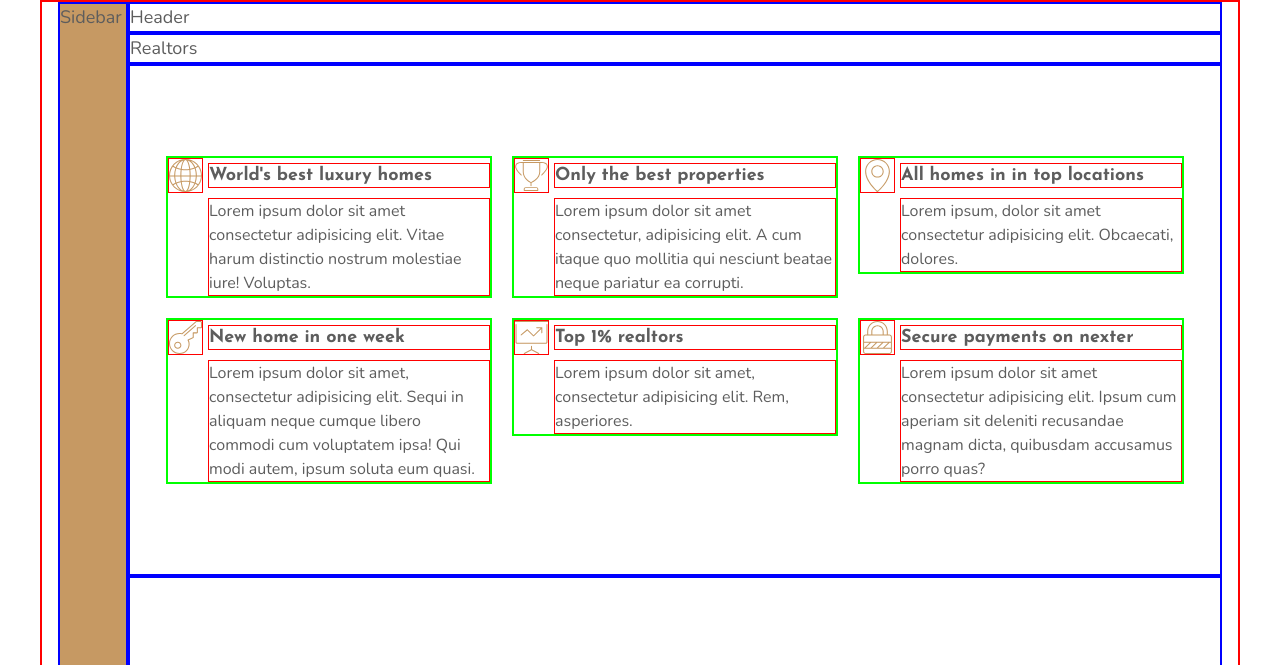
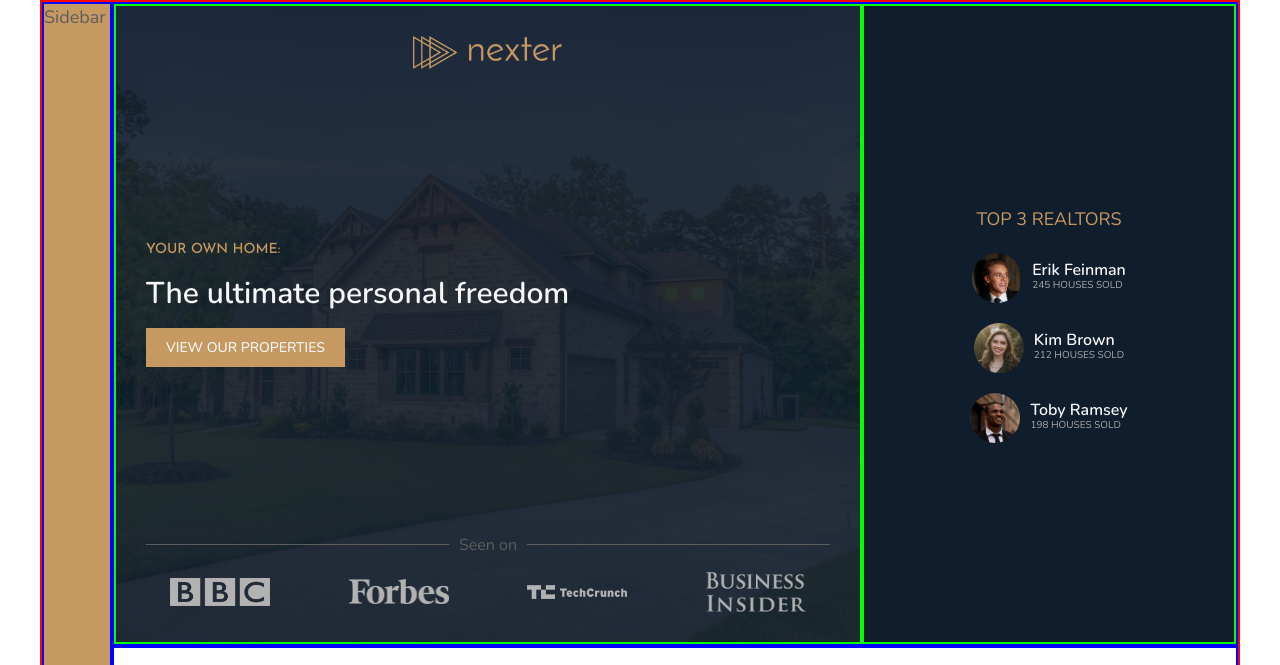
Before and after one commit to lantranad2/nexter, a website built with Parcel: page src/index.html in a window 1280 px wide. Shown: the top 665 px of the page. Built offline with nearby package versions, Linux system fonts and the light colour scheme.

Commit message:
Build the Hero component.

```diff
--- a/src/index.html
+++ b/src/index.html
@@ -21,8 +21,81 @@
   <body>
     <div class="container">
       <div class="sidebar">Sidebar</div>
-      <header class="header">Header</header>
-      <div class="realtors">Realtors</div>
+      <section class="hero">
+        <header class="header">
+          <img
+            class="header__logo"
+            src="images/logo-nexter.png"
+            alt="Nexter Logo"
+          />
+          <h2 class="header__subheading">Your own home:</h2>
+          <h1 class="header__heading">The ultimate personal freedom</h1>
+          <button class="btn btn--primary header__btn">
+            View our properties
+          </button>
+          <span class="text header__companies-heading">Seen on</span>
+          <div class="header__companies">
+            <img
+              class="header__company"
+              src="images/logo-bbc.png"
+              alt="BBC Logo"
+            />
+            <img
+              class="header__company"
+              src="images/logo-forbes.png"
+              alt="Forbes Logo"
+            />
+            <img
+              class="header__company"
+              src="images/logo-techcrunch.png"
+              alt="TechCrunch Logo"
+            />
+            <img
+              class="header__company"
+              src="images/logo-business-insider.png"
+              alt="Business Insider Logo"
+            />
+          </div>
+        </header>
+        <div class="realtors">
+          <h2 class="realtors__heading">Top 3 realtors</h2>
+          <div class="realtors__people">
+            <div class="realtors__person">
+              <img
+                class="realtors__img"
+                src="images/realtor-1.jpeg"
+                alt="Erik Feinman"
+              />
+              <div class="realtors__detail">
+                <span class="realtors__name">Erik Feinman</span>
+                <span class="realtors__sold">245 houses sold</span>
+              </div>
+            </div>
+            <div class="realtors__person">
+              <img
+                class="realtors__img"
+                src="images/realtor-2.jpeg"
+                alt="Kim Brown"
+              />
+              <div class="realtors__detail">
+                <span class="realtors__name">Kim Brown</span>
+                <span class="realtors__sold">212 houses sold</span>
+              </div>
+            </div>
+            <div class="realtors__person">
+              <img
+                class="realtors__img"
+                src="images/realtor-3.jpeg"
+                alt="Toby Ramsey"
+              />
+              <div class="realtors__detail">
+                <span class="realtors__name">Toby Ramsey</span>
+                <span class="realtors__sold">198 houses sold</span>
+              </div>
+            </div>
+          </div>
+        </div>
+      </section>
       <section class="block grid grid--partial features">
         <div class="grid__item feature feature--1">
           <svg class="feature__icon">
--- a/src/sass/base/_typography.scss
+++ b/src/sass/base/_typography.scss
@@ -50,6 +50,9 @@
   }
 }
 
+.subheading {
+}
+
 .text {
   @include xs-2 {
     font-size: 1.6rem;
--- a/src/sass/layouts/_container.scss
+++ b/src/sass/layouts/_container.scss
@@ -5,8 +5,8 @@
   width: min(100%, 1200px);
   margin-left: auto;
   margin-right: auto;
-  padding-left: $gutter;
-  padding-right: $gutter;
+  // padding-left: $gutter;
+  // padding-right: $gutter;
 
   border: 2px solid #f00;
 
--- a/src/sass/pages/_home.scss
+++ b/src/sass/pages/_home.scss
@@ -11,6 +11,7 @@
 @use "../sections/story";
 @use "../sections/gallery";
 @use "../sections/footer";
+@use "../sections/hero";
 
 @use "../layouts/container";
 @use "../layouts/grid";
--- /dev/null
+++ b/src/sass/sections/_hero.scss
@@ -0,0 +1,188 @@
+@use "../abstracts/variables" as *;
+@use "../abstracts/mixins" as *;
+
+.hero {
+  & > * {
+    border: 2px solid #0f0;
+  }
+
+  @include md {
+    display: grid;
+    grid-template-columns: 2fr 1fr;
+    gap: 0;
+    // align-items: center;
+  }
+}
+
+.header {
+  height: 80vh;
+  background: linear-gradient(
+      to right,
+      rgba($color-secondary, 0.9),
+      rgba($color-secondary, 0.9)
+    ),
+    url(../images/hero-bg.jpeg) no-repeat center / cover;
+  display: grid;
+  grid-template-rows: 1fr min-content min-content 1fr;
+  gap: 1.5rem;
+  padding: 3rem;
+
+  &__subheading {
+    color: $color-primary;
+    text-transform: uppercase;
+    font-family: $font-primary;
+    line-height: 1.3;
+    font-size: 1.4rem;
+    font-weight: 500;
+  }
+
+  &__heading {
+    color: $color-grey-light;
+    line-height: 1.3;
+    font-size: 3rem;
+    font-weight: 600;
+  }
+
+  &__logo {
+    max-width: 150px;
+    justify-self: center;
+  }
+
+  &__btn {
+    justify-self: start;
+    align-self: start;
+    letter-spacing: 0;
+    font-size: 1.4rem;
+    font-weight: 500;
+  }
+
+  &__companies-heading {
+    display: grid;
+    grid-template-columns: 1fr max-content 1fr;
+    gap: 1rem;
+    align-items: center;
+
+    &::before,
+    &::after {
+      content: "";
+      height: 1px;
+      background: $color-grey-dark;
+    }
+  }
+
+  &__companies {
+    display: grid;
+    grid-template-columns: repeat(4, 1fr);
+    gap: 3rem;
+    align-items: center;
+    justify-items: center;
+  }
+
+  &__company {
+    max-width: 10rem;
+    filter: brightness(70%);
+  }
+
+  @include xs-2 {
+    &__companies {
+      grid-template-columns: repeat(2, 1fr);
+      gap: 2rem;
+    }
+
+    &__company {
+      max-width: 7rem;
+    }
+  }
+
+  @include xs-3 {
+    &__heading {
+      font-size: 2.6rem;
+      font-weight: 700;
+    }
+
+    &__subheading {
+      font-size: 1.2rem;
+      font-weight: 600;
+    }
+
+    &__btn {
+      font-size: 1.2rem;
+      padding: 0.8rem 1rem;
+    }
+  }
+
+  @include xs-4 {
+    &__heading {
+      font-size: 2.4rem;
+    }
+  }
+
+  @include xs-5 {
+  }
+}
+
+.realtors {
+  background: $color-secondary;
+  padding: 3rem;
+  display: grid;
+  align-content: center;
+
+  &__heading {
+    color: $color-primary;
+    text-transform: uppercase;
+    text-align: center;
+    font-size: 1.8rem;
+    font-weight: 400;
+    margin-bottom: 2rem;
+  }
+
+  &__people {
+    display: grid;
+    justify-items: center;
+    gap: 2rem;
+  }
+
+  &__person {
+    display: flex;
+    align-items: center;
+    gap: 1rem;
+  }
+
+  &__img {
+    width: 50px;
+    height: 50px;
+    border-radius: 100%;
+  }
+
+  &__detail {
+    display: flex;
+    flex-direction: column;
+  }
+
+  &__name {
+    color: $color-grey-light;
+    font-size: 1.6rem;
+    font-weight: 600;
+    line-height: 1;
+  }
+
+  &__sold {
+    text-transform: uppercase;
+    font-size: 1rem;
+    color: $color-grey;
+  }
+
+  @include sm {
+    &__people {
+      grid-template-columns: repeat(3, minmax(min-content, 20rem));
+      align-items: center;
+      justify-content: center;
+    }
+  }
+
+  @include md {
+    &__people {
+      grid-template-columns: 1fr;
+    }
+  }
+}
```
Also changed, not shown: src/images/hero-bg.jpeg (added), src/images/logo-bbc.png (added), src/images/logo-business-insider.png (added), src/images/logo-forbes.png (added), src/images/logo-nexter.png (added), src/images/logo-techcrunch.png (added), src/images/realtor-1.jpeg (added), src/images/realtor-2.jpeg (added), src/images/realtor-3.jpeg (added).
